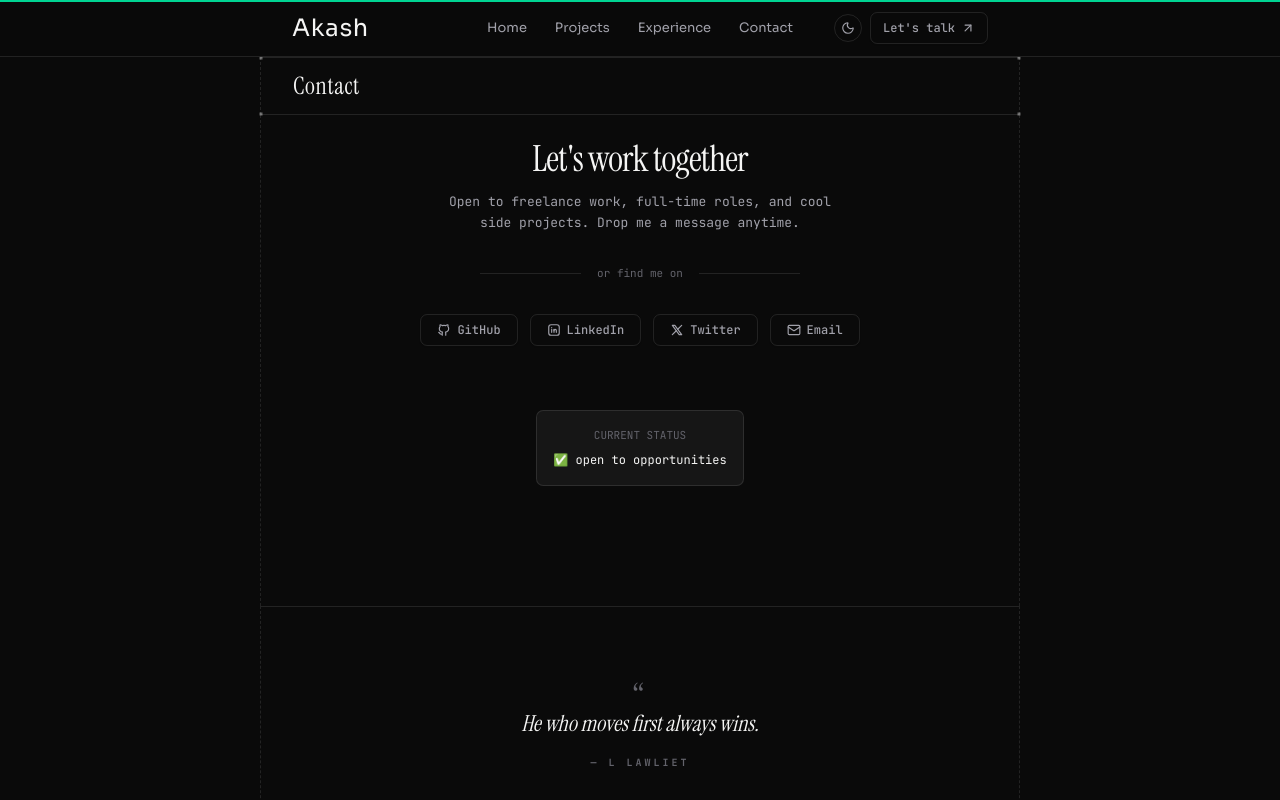
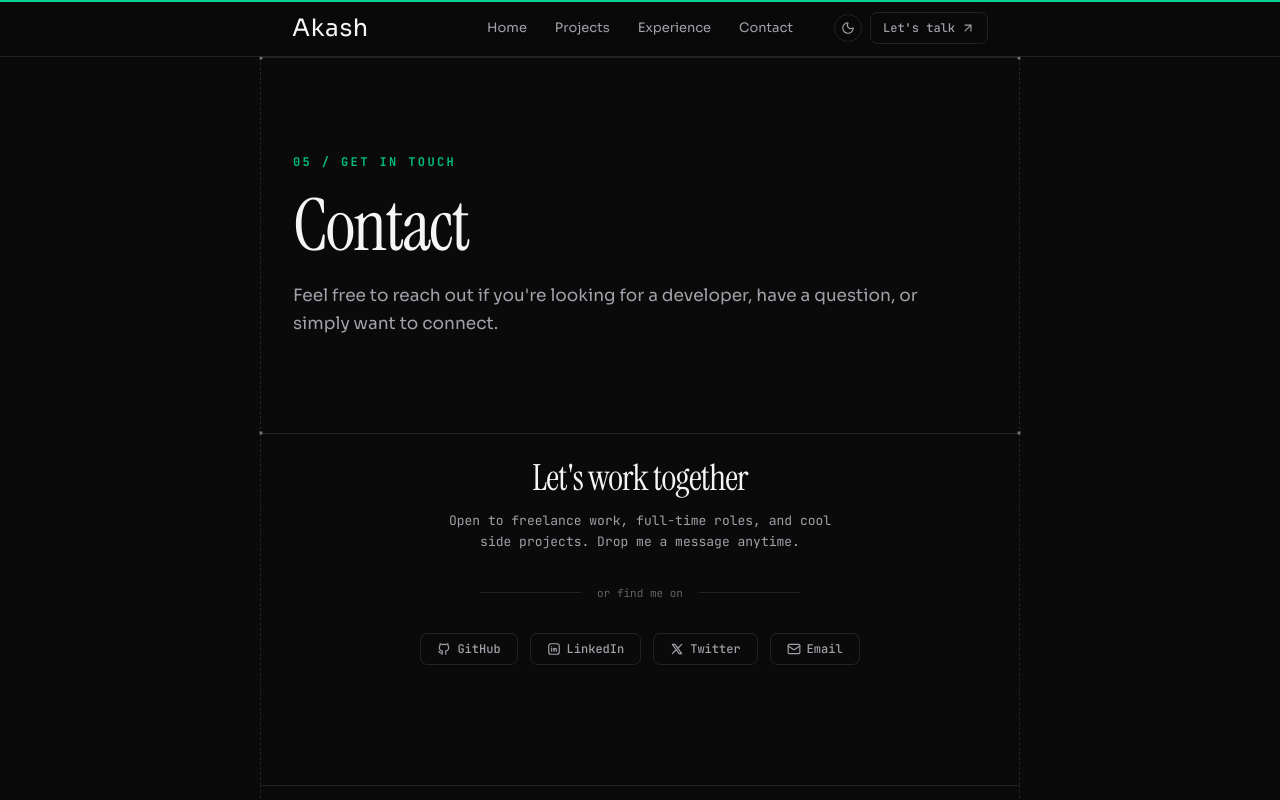
Before and after one commit to Royakash2/akashroy-portfolio, a Next.js app: page /contact in a window 1280 px wide. Shown: the top 800 px of the page. Built offline with nearby package versions, Linux system fonts and the light colour scheme.

Commit message:
feat: add reusable PageHero and apply to Experience and Contact pages

```diff
--- a/src/app/contact/page.tsx
+++ b/src/app/contact/page.tsx
@@ -1,4 +1,4 @@
-import { Shell, SectionHeader } from "@/components/layout/Shell";
+import { Shell, PageHero } from "@/components/layout/Shell";
 import { Reveal } from "@/components/shared/Reveal";
 import { LayoutWrapper } from "@/components/shared/LayoutWrapper";
 import { site } from "@/config/site";
@@ -17,22 +17,20 @@ const socials = [
 export default function ContactPage() {
   return (
     <LayoutWrapper>
-      <SectionHeader title="Contact" />
+      <PageHero
+        subtitle="05 / GET IN TOUCH"
+        title="Contact"
+        description="Feel free to reach out if you're looking for a developer, have a question, or simply want to connect."
+      />
       <Shell className="px-6 py-6 sm:px-8">
         <Reveal>
           <div className="flex flex-col items-center text-center space-y-8 pb-24">
             {/* Large heading */}
             <div className="space-y-3">
-              <h2
-                className="text-3xl sm:text-4xl tracking-tight"
-                style={{ fontFamily: "var(--font-serif)", color: "var(--fg)" }}
-              >
+              <h2 className="text-3xl sm:text-4xl tracking-tight font-serif text-(--fg)">
                 Let&apos;s work together
               </h2>
-              <p
-                className="text-[13px] max-w-sm mx-auto leading-relaxed"
-                style={{ fontFamily: "var(--font-mono)", color: "var(--muted)" }}
-              >
+              <p className="text-[13px] max-w-sm mx-auto leading-relaxed font-mono text-(--muted)">
                 Open to freelance work, full-time roles, and cool side projects.
                 Drop me a message anytime.
               </p>
@@ -41,10 +39,7 @@ export default function ContactPage() {
             {/* Divider */}
             <div className="flex items-center gap-4 w-full max-w-xs">
               <Separator className="flex-1 w-auto" />
-              <span
-                className="text-[11px]"
-                style={{ fontFamily: "var(--font-mono)", color: "var(--soft)" }}
-              >
+              <span className="text-[11px] font-mono text-(--soft)">
                 or find me on
               </span>
               <Separator className="flex-1 w-auto" />
@@ -65,27 +60,6 @@ export default function ContactPage() {
                 </OutlineButton>
               ))}
             </div>
-
-            {/* Status */}
-            <div
-              className="mt-8 p-4 rounded-sm max-w-sm"
-              style={{ border: "1px solid var(--line)", background: "var(--chip)" }}
-            >
-              <p
-                className="text-[11px] mb-2"
-                style={{ fontFamily: "var(--font-mono)", color: "var(--soft)" }}
-              >
-                CURRENT STATUS
-              </p>
-              <p
-                className="text-[12px]"
-                style={{ fontFamily: "var(--font-mono)", color: "var(--fg)" }}
-              >
-                {site.status.available
-                  ? `✅ ${site.status.availableText}`
-                  : "❌ Not available"}
-              </p>
-            </div>
           </div>
         </Reveal>
       </Shell>
--- a/src/app/experience/page.tsx
+++ b/src/app/experience/page.tsx
@@ -2,6 +2,7 @@ import type { Metadata } from "next";
 import { LayoutWrapper } from "@/components/shared/LayoutWrapper";
 import { Experience } from "@/components/sections/Experience";
 import { Contact } from "@/components/sections/Contact";
+import { PageHero } from "@/components/layout/Shell";
 
 export const metadata: Metadata = {
   title: "Experience | Akash Roy",
@@ -12,8 +13,13 @@ export const metadata: Metadata = {
 export default function ExperiencePage() {
   return (
     <LayoutWrapper>
-      <Experience />
-      <Contact />
+      <PageHero
+        subtitle="04 / CAREER"
+        title="Experience"
+        description="A timeline of my professional journey, roles, and the teams I've worked with."
+      />
+      <Experience hideHeader />
+      <Contact hideHeader />
     </LayoutWrapper>
   );
 }
--- a/src/components/layout/Shell.tsx
+++ b/src/components/layout/Shell.tsx
@@ -58,3 +58,42 @@ export function GapBand({
     </div>
   );
 }
+
+export function PageHero({
+  title,
+  subtitle,
+  description,
+  aside,
+}: {
+  title: string;
+  subtitle: string;
+  description?: string;
+  aside?: React.ReactNode;
+}) {
+  return (
+    <div className="relative w-full bg-(--bg)">
+      <Shell className="bg-(--bg) border-y border-(--line) py-16 sm:py-24 px-6 sm:px-8 flex flex-col md:flex-row md:items-end justify-between gap-8">
+        {/* Crosshair Dot Anchors */}
+        <span className="absolute top-0 left-0 h-0.75 w-0.75 -translate-x-1/2 -translate-y-1/2 opacity-40 z-20 bg-(--fg)" />
+        <span className="absolute top-0 right-0 h-0.75 w-0.75 translate-x-1/2 -translate-y-1/2 opacity-40 z-20 bg-(--fg)" />
+        <span className="absolute bottom-0 left-0 h-0.75 w-0.75 -translate-x-1/2 translate-y-1/2 opacity-40 z-20 bg-(--fg)" />
+        <span className="absolute bottom-0 right-0 h-0.75 w-0.75 translate-x-1/2 translate-y-1/2 opacity-40 z-20 bg-(--fg)" />
+
+        <div className="flex flex-col gap-5 max-w-3xl">
+          <div className="text-xs font-mono font-bold tracking-[0.2em] uppercase text-emerald-500">
+            {subtitle}
+          </div>
+          <h1 className="text-5xl sm:text-6xl md:text-7xl font-serif text-(--fg) tracking-tight">
+            {title}
+          </h1>
+          {description && (
+            <p className="text-[15px] sm:text-[17px] text-(--muted) leading-relaxed max-w-2xl">
+              {description}
+            </p>
+          )}
+        </div>
+        {aside && <div className="shrink-0">{aside}</div>}
+      </Shell>
+    </div>
+  );
+}
```
